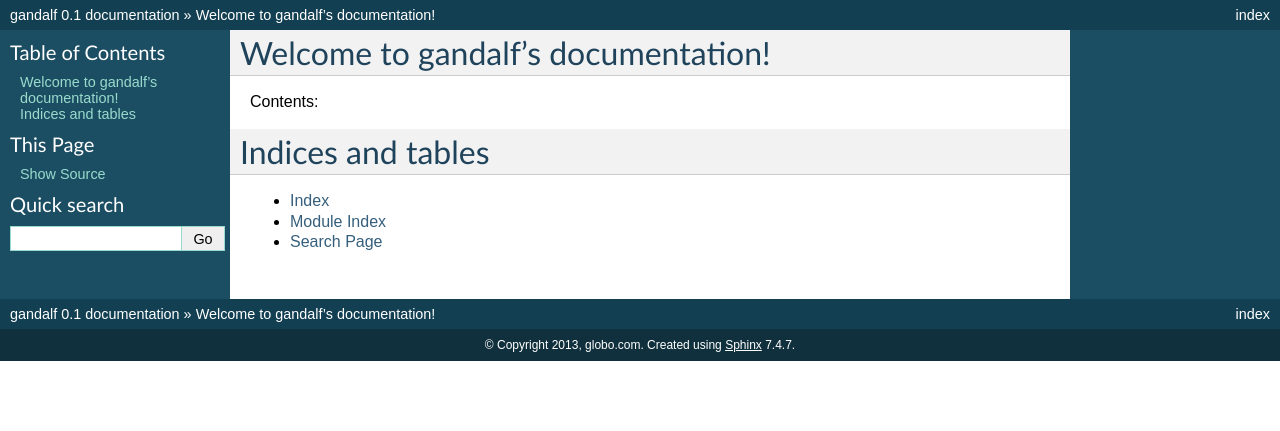
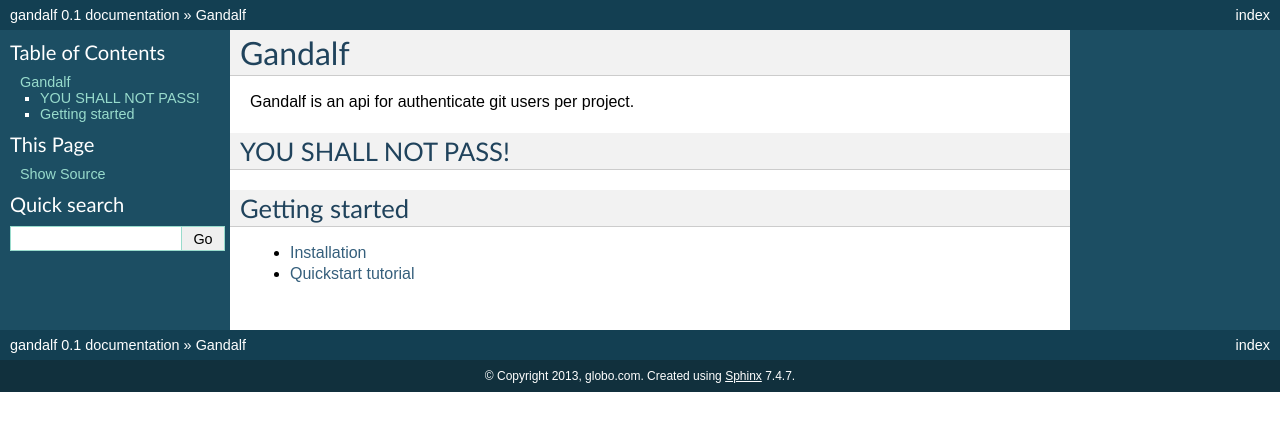
Before and after one commit to tsuru/gandalf, a Sphinx documentation site: the page built from docs/source/index.rst, in a window 1280 px wide. Shown: the top 431 px of the page. Built offline with Sphinx 7.4.7, drawn with Linux system fonts in a browser that asks for light colours.

```diff
--- a/docs/source/index.rst
+++ b/docs/source/index.rst
@@ -1,21 +1,14 @@
-.. gandalf documentation master file, created by
-   sphinx-quickstart on Mon Jan 14 20:44:50 2013.
-   You can adapt this file completely to your liking, but it should at least
-   contain the root `toctree` directive.
+=======
+Gandalf
+=======
 
-Welcome to gandalf's documentation!
-===================================
+Gandalf is an api for authenticate git users per project.
 
-Contents:
-
-.. toctree::
-   :maxdepth: 2
-
-
-
-Indices and tables
+YOU SHALL NOT PASS!
 ==================
 
-* :ref:`genindex`
-* :ref:`modindex`
-* :ref:`search`
+Getting started
+===============
+
+* :doc:`Installation </install>`
+* :doc:`Quickstart tutorial </quickstart>`
```
